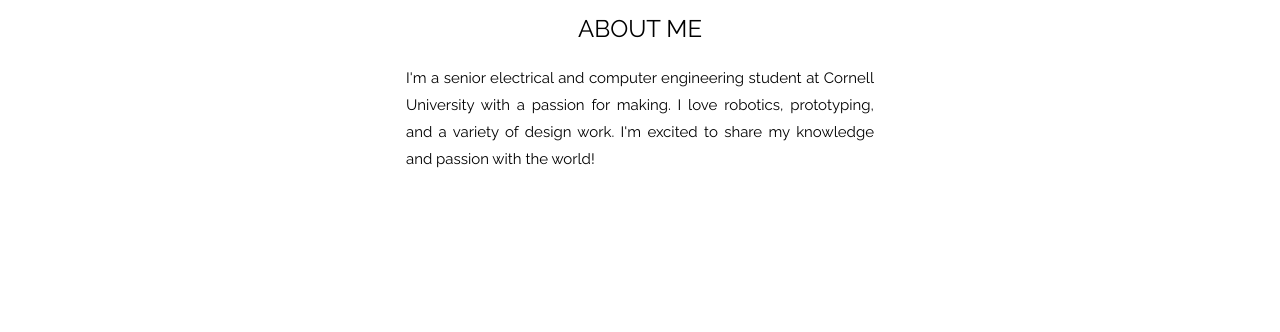
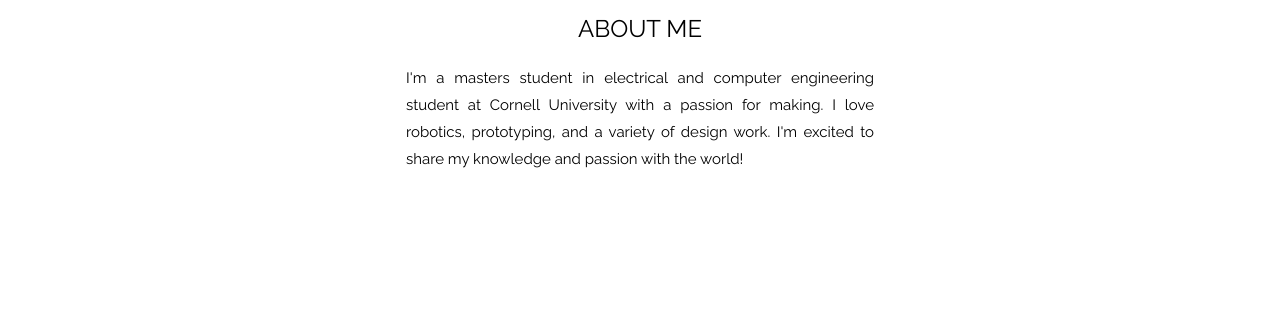
Before and after one commit to kebradford/me, a plain HTML site: page index.html in a window 1280 px wide. Shown: the part 803-1135 px from the top of the page. Drawn offline with nearby package versions, Linux system fonts and the light colour scheme.

Commit message:
Update index.html

```diff
--- a/index.html
+++ b/index.html
@@ -82,7 +82,7 @@ body, html {
 <div class="w3-container w3-content w3-center" style="width:500px; height:200px;" id="about">
   <h3 class="w3-center">ABOUT ME</h3>
   <p class="w3-justify">
-  I'm a senior electrical and computer engineering student at Cornell University with a passion for making. I love robotics, prototyping, and a variety of design work. I'm excited to share my knowledge and passion with the world!
+  I'm a masters student in electrical and computer engineering student at Cornell University with a passion for making. I love robotics, prototyping, and a variety of design work. I'm excited to share my knowledge and passion with the world!
  </p>
 </div>
 
```
